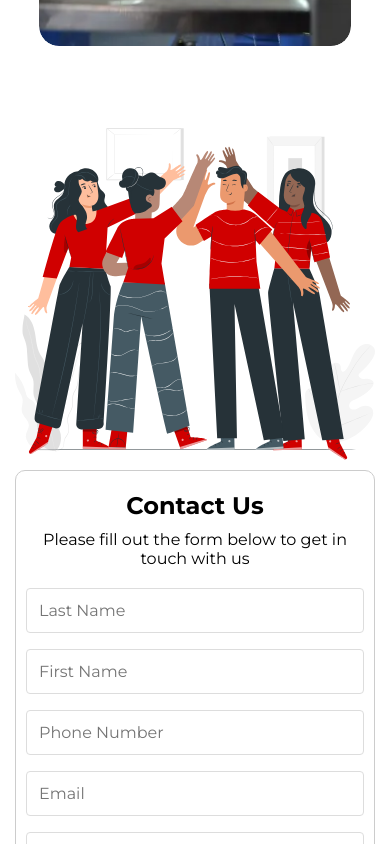
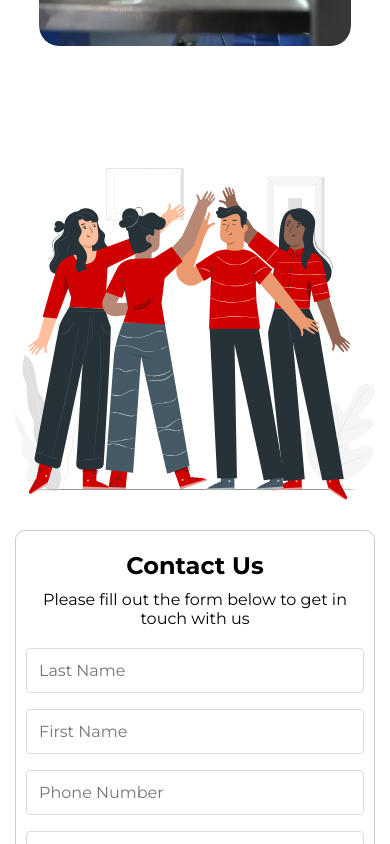
Before and after one commit to forze-dev/Brandify-Client, a Next.js app: page /en/about in a window 390 px wide. Shown: the part 4640-5484 px from the top of the page. Built offline with nearby package versions, Linux system fonts and the light colour scheme.

Commit message:
update styles + test photo

```diff
--- a/src/sections/about/AboutForm/AboutForm.scss
+++ b/src/sections/about/AboutForm/AboutForm.scss
@@ -1,4 +1,5 @@
 .AboutForm {
+	padding-top: 40px;
 	.AboutForm__wrapper {
 		display: flex;
 		flex-wrap: wrap;
@@ -16,3 +17,11 @@
 		height: auto;
 	}
 }
+
+@media all and (max-width: 768px) {
+	.AboutForm {
+		.AboutForm__wrapper {
+			gap: 30px;
+		}
+	}
+}
--- a/src/sections/about/Machines/Machines.jsx
+++ b/src/sections/about/Machines/Machines.jsx
@@ -105,7 +105,8 @@ const Machines = () => {
 											<div className="Machines__card">
 												{
 													el.type === "image" ?
-														<Image src={el.link} alt="photo" width={260} height={380} />
+														<img src={el.link} alt="photo" width={260} height={380} />
+														// <Image src={el.link} alt="photo" width={260} height={380} />
 														: <div
 															className="video-slider__item"
 														>
```
